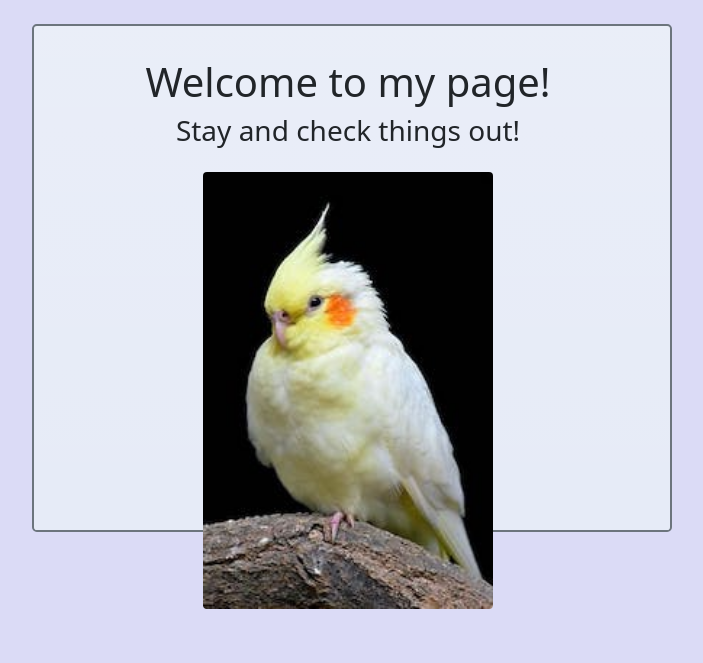
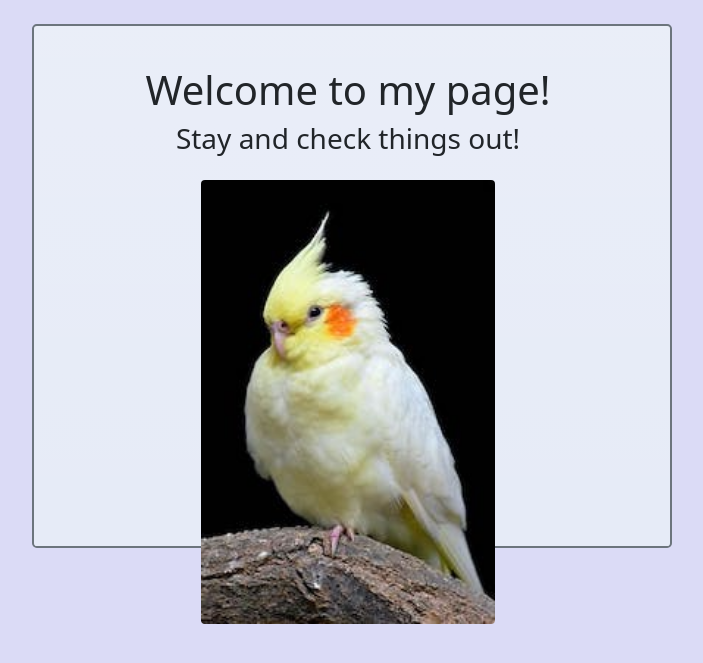
Before and after one commit to Navi-beep/phone_book, a Flask app: page / in a window 1280 px wide. Shown: the part 56-719 px from the top of the page, without its empty margins (288-991 px from the left). Run offline with Flask 2, Linux system fonts and the light colour scheme; some libraries are stand-ins or nearby versions.

```diff
--- a/app/templates/base.html
+++ b/app/templates/base.html
@@ -31,7 +31,7 @@
 
 
 
-        <div class="d-flex w-50 text-dark align-items-center container mt-4 text-center border border-secondary border-2 rounded-3 bg-gradient" style="background-color: #e6ebf7;">
+        <div class="d-flex p-2 w-50 text-dark align-items-center container mt-4 text-center border border-secondary border-2 rounded-3 bg-gradient" style="background-color: #e6ebf7;">
             <div class="row w-100">
                 <div class="mt-3 m-2 p-3 text-center" style="height: 480px;">
             {% block content %}
```
